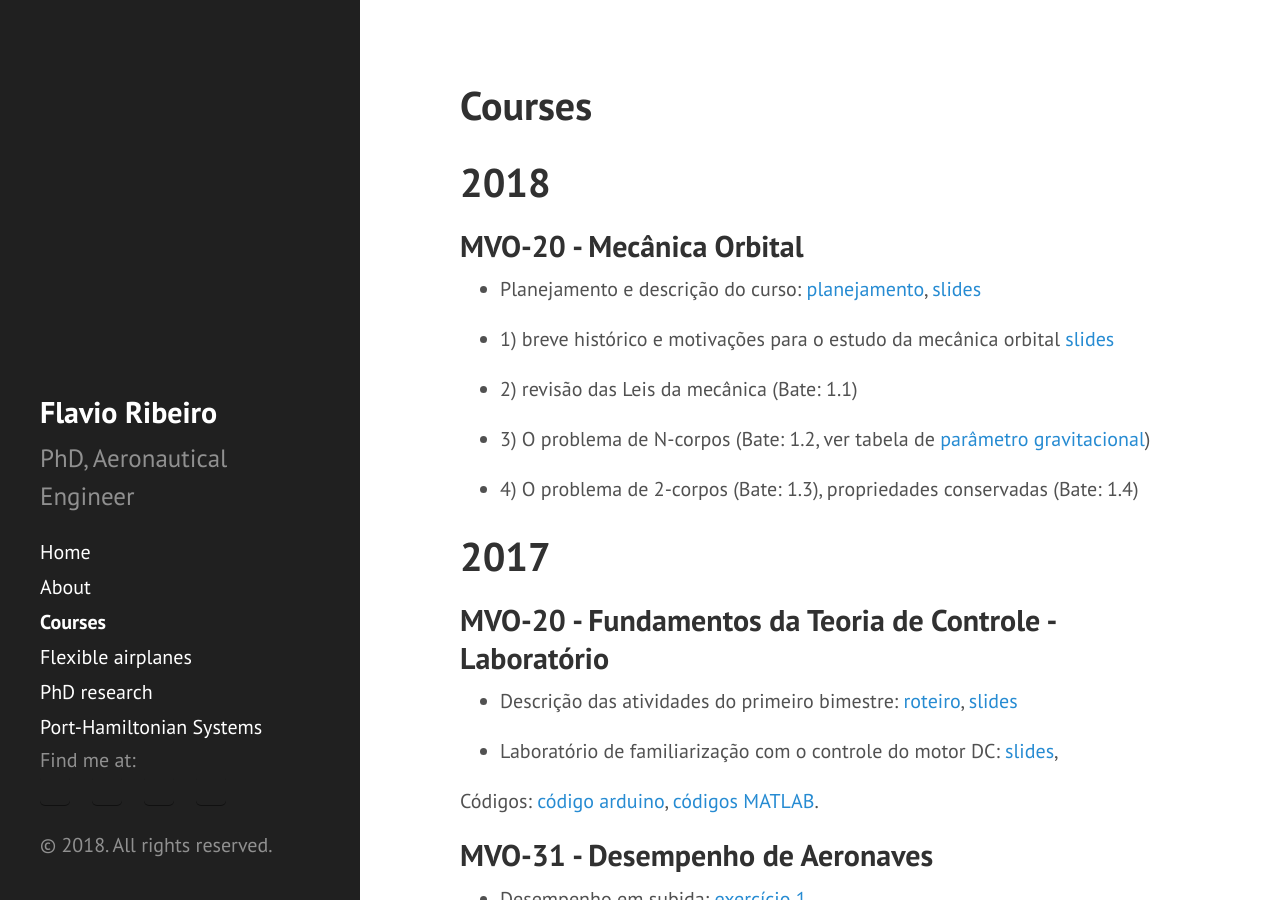
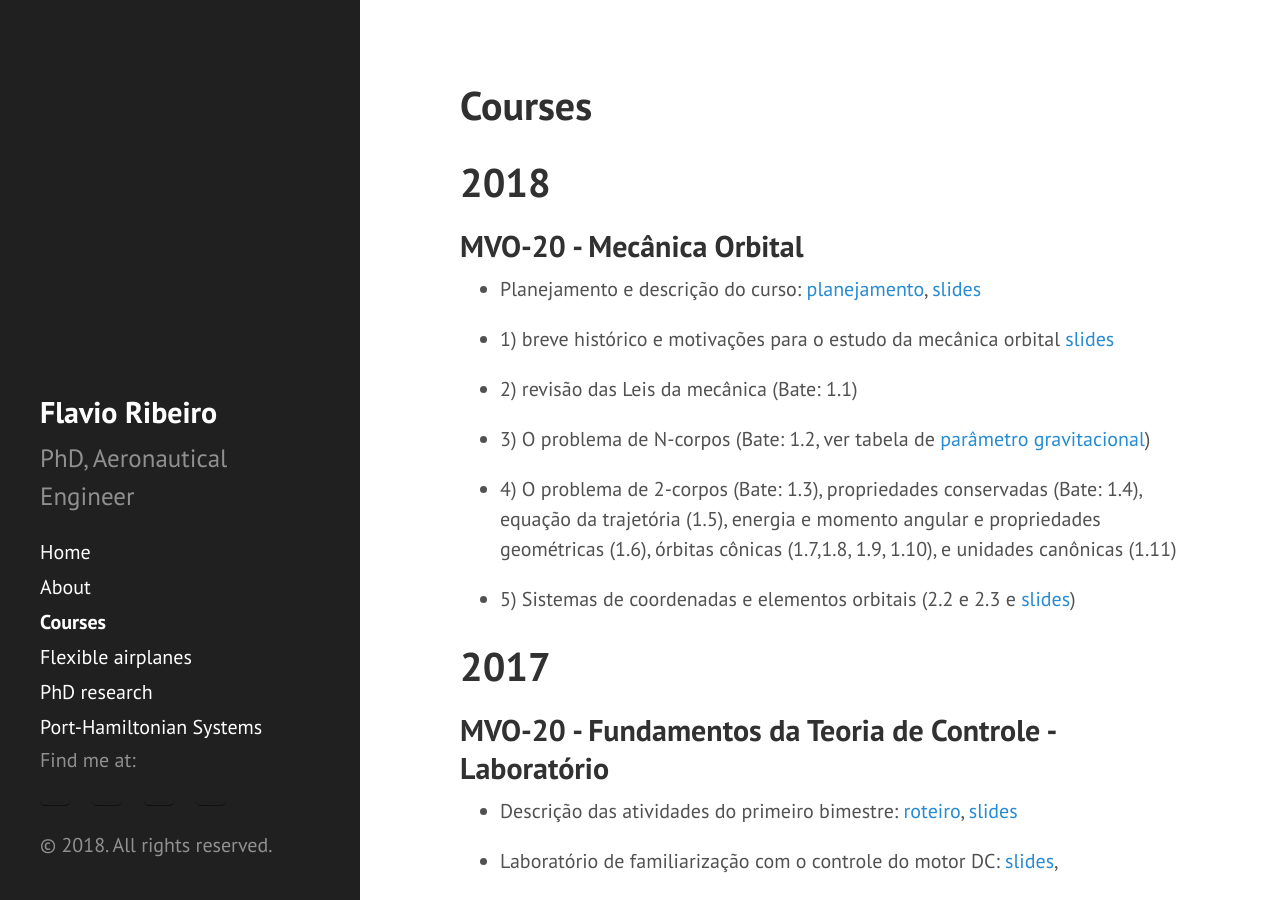
Before and after one commit to flavioluiz/flavioluiz.github.io, a Jekyll site: the page built from courses.md, in a window 1280 px wide and 900 px high. Built offline with Jekyll 4.4.1, drawn with Linux system fonts in a browser that asks for light colours.

Commit message:
inclusao dos slides de elementos orbitais e sistemas de coordenadas

```diff
--- a/courses.md
+++ b/courses.md
@@ -16,8 +16,9 @@ title: Courses
 
 * 3) O problema de N-corpos (Bate: 1.2, ver tabela de [parâmetro gravitacional](http://flavioluiz.github.io/courses/mvo41_2018/tabela_grav_param.jpg))
 
-* 4) O problema de 2-corpos (Bate: 1.3), propriedades conservadas (Bate: 1.4)
+* 4) O problema de 2-corpos (Bate: 1.3), propriedades conservadas (Bate: 1.4), equação da trajetória (1.5), energia e momento angular e propriedades geométricas (1.6), órbitas cônicas (1.7,1.8, 1.9, 1.10), e unidades canônicas (1.11)
 
+* 5) Sistemas de coordenadas e elementos orbitais (2.2 e 2.3 e [slides](http://flavioluiz.github.io/courses/mvo41_2018/coordenadas_elementos_orbitais.pdf))
 
 # 2017
 
```
Also changed, not shown: 1 other file.
